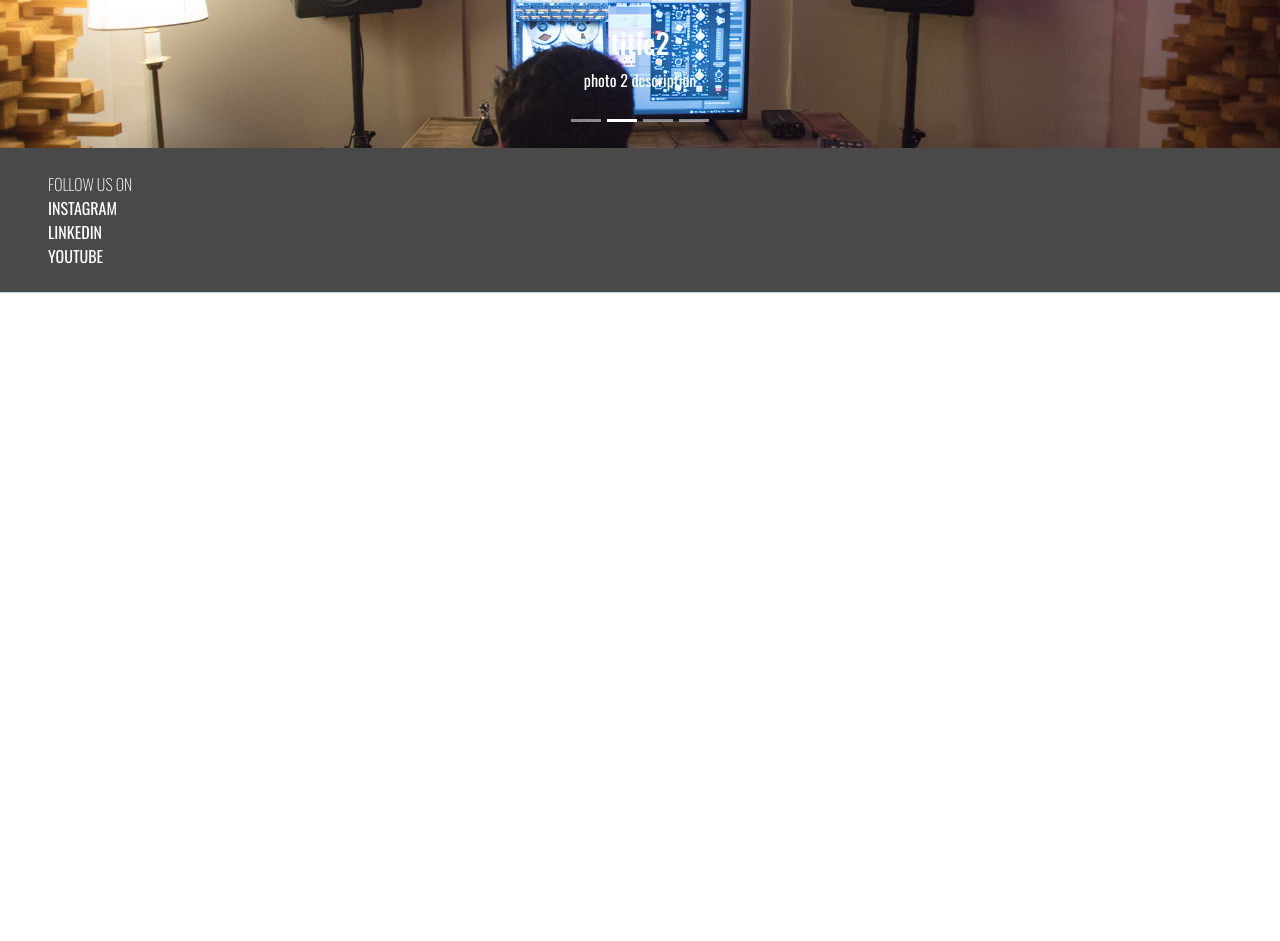
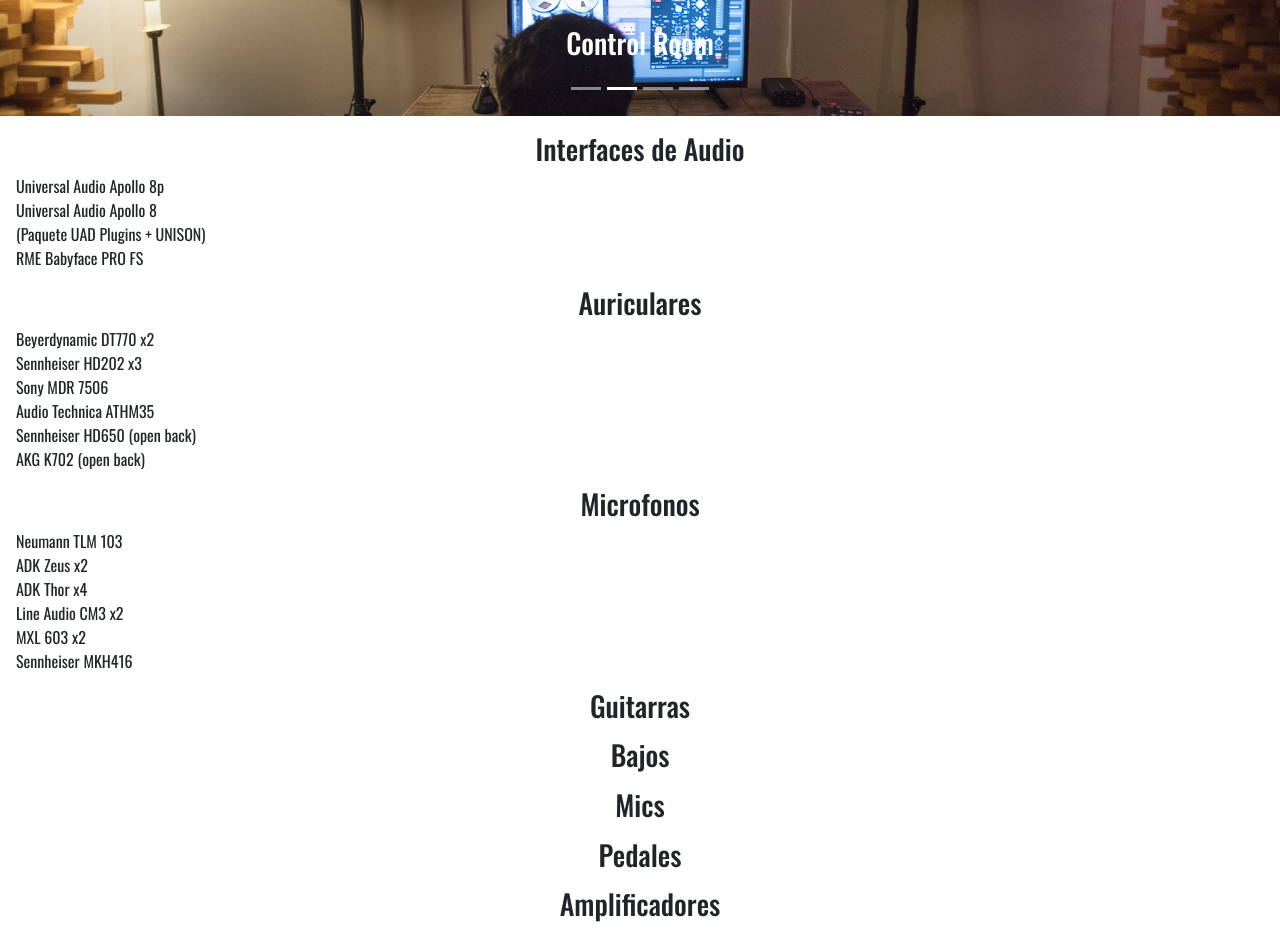
Before and after one commit to RodriCabrera/olaestudio, a React (Create React App) app: page /olaestudio/studio in a window 1280 px wide. Shown: the part 420-1361 px from the top of the page. Before the commit the page ends 800 px from the top, so only its background shows below. Built offline with nearby package versions, Linux system fonts and the light colour scheme; no server answers.

Commit message:
Avances en la page/Studio

```diff
--- a/src/App.js
+++ b/src/App.js
@@ -6,16 +6,17 @@
 import { BrowserRouter, Switch, Route } from "react-router-dom";
 import Home from "./pages/Home";
 import About from "./pages/About";
-import Studio from "./components/Studio/Studio";
 import Contact from "./pages/Contact";
 import NotFound from "./pages/NotFound";
 import Project from "./pages/Project";
-
+import ScrollToTop from "./hooks/ScrollToTop";
+import Studio from "./pages/Studio";
 function App() {
 	return (
 		<>
 			<BrowserRouter basename="olaestudio">
 				<Navbar />
+				<ScrollToTop />
 				<Switch>
 					<Route exact path="/" component={Home} />
 					<Route exact path="/about" component={About} />
--- a/src/components/Navbar/Navbar.jsx
+++ b/src/components/Navbar/Navbar.jsx
@@ -27,12 +27,12 @@
 				</IconLogoMobile>
 
 				<Menu click={click}>
+					<MenuItem to="/" onClick={() => changeClick()}>
+						<MenuItemLink>HOME</MenuItemLink>
+					</MenuItem>
 					<MenuItem to="/about" onClick={() => changeClick()}>
 						<MenuItemLink>ABOUT</MenuItemLink>
 					</MenuItem>
-					{/* <MenuItem to="/portfolio" onClick={() => changeClick()}>
-						<MenuItemLink to="/portfolio">PORTFOLIO</MenuItemLink>
-					</MenuItem> */}
 					<MenuItem to="/studio" onClick={() => changeClick()}>
 						<MenuItemLink to="/studio">STUDIO</MenuItemLink>
 					</MenuItem>
--- a/src/components/Portfolio/Portfolio.elements.jsx
+++ b/src/components/Portfolio/Portfolio.elements.jsx
@@ -50,11 +50,17 @@
 	font-size: 1.5rem;
 	color: #ffffff;
 	transition: 500ms all ease;
+	@media screen and (max-width: 500px) {
+		opacity: 1;
+	}
 `;
 export const Thumbnail = styled.img`
 	width: auto;
 	/* height: 100%; */
 	transition: 200ms all ease-out;
+	@media screen and (max-width: 500px) {
+		filter: brightness(60%);
+	}
 `;
 export const ImageWrapperLink = styled(Link)`
 	position: relative;
--- a/src/components/Studio/Slider.jsx
+++ b/src/components/Studio/Slider.jsx
@@ -11,26 +11,26 @@
 		{
 			id: 1,
 			img: studioPhoto1,
-			title: "title1",
-			description: "photo 1 description",
+			title: "Control Room",
+			description: "",
 		},
 		{
 			id: 2,
 			img: studioPhoto2,
-			title: "title2",
-			description: "photo 2 description",
+			title: "Control Room",
+			description: "",
 		},
 		{
 			id: 3,
 			img: studioPhoto3,
-			title: "title3",
-			description: "photo 3 description",
+			title: "Control Room",
+			description: "Room Acoustics in every space",
 		},
 		{
 			id: 4,
 			img: studioPhoto4,
-			title: "title4",
-			description: "photo 4 description",
+			title: "Premium Equipment",
+			description: "",
 		},
 	];
 	const mapPics = studioPhotos.map((elem) => {
--- a/src/components/Studio/Studio.elements.jsx
+++ b/src/components/Studio/Studio.elements.jsx
@@ -4,20 +4,10 @@
 	width: 100%;
 	background-color: whitesmoke;
 `;
-
 export const StudioHeader = styled.h1`
 	text-align: center;
 	padding: 1rem;
 `;
-export const ImagesContainer = styled.div`
-	background-color: paleturquoise;
-	width: 100%;
-	height: 100%;
-	display: grid;
-	grid-template-columns: repeat(3, 1fr);
-	grid-auto-rows: minmax(200px, auto);
-`;
-
 export const Image = styled.div`
 	background-image: url(${(props) => props.src});
 	background-position: center;
@@ -26,7 +16,6 @@
 	flex-wrap: wrap;
 	height: 400px;
 	transition: 300ms all ease-in-out;
-
 	&:hover {
 		filter: brightness(125%);
 	}
--- a/src/components/Studio/Studio.jsx
+++ b/src/components/Studio/StudioCarousel.jsx
@@ -1,16 +1,19 @@
 import React from "react";
+import { Link } from "react-router-dom";
 import Slider from "./Slider";
 import { StudioContainer, StudioHeader } from "./Studio.elements";
 
-const Studio = () => {
+const StudioCarousel = () => {
 	return (
 		<>
 			<StudioContainer>
 				<StudioHeader>THE STUDIO</StudioHeader>
-				<Slider />
+				<Link to="/studio">
+					<Slider />
+				</Link>
 			</StudioContainer>
 		</>
 	);
 };
 
-export default Studio;
+export default StudioCarousel;
--- /dev/null
+++ b/src/components/Studio/StudioEquipment.elements.js
@@ -0,0 +1,11 @@
+import styled from "styled-components";
+
+export const StudioEqImageContainer = styled.div``;
+export const StudioEqImage = styled.img``;
+export const StudioEqTitle = styled.h3`
+	text-align: center;
+	margin-top: 1rem;
+`;
+export const StudioEqText = styled.p`
+	margin: 0 0 0 1rem;
+`;
--- /dev/null
+++ b/src/components/Studio/StudioEquipment.jsx
@@ -0,0 +1,67 @@
+import React from "react";
+import studioPhoto1 from "../../assets/estudio-fotos/estudio-1.jpg";
+import studioPhoto2 from "../../assets/estudio-fotos/estudio-2.jpg";
+import studioPhoto3 from "../../assets/estudio-fotos/estudio-3.jpg";
+import studioPhoto4 from "../../assets/estudio-fotos/estudio-4.jpg";
+import Slider from "./Slider";
+import { StudioEqTitle, StudioEqText } from "./StudioEquipment.elements";
+
+const StudioEquipment = () => {
+	// Crear array con el equipamiento del estudio
+	return (
+		<>
+			<Slider />
+
+			<StudioEqTitle>Interfaces de Audio</StudioEqTitle>
+			<StudioEqText>Universal Audio Apollo 8p</StudioEqText>
+			<StudioEqText>Universal Audio Apollo 8</StudioEqText>
+			<StudioEqText>(Paquete UAD Plugins + UNISON)</StudioEqText>
+			<StudioEqText>RME Babyface PRO FS</StudioEqText>
+			<StudioEqTitle>Auriculares</StudioEqTitle>
+			<StudioEqText>Beyerdynamic DT770 x2</StudioEqText>
+			<StudioEqText>Sennheiser HD202 x3</StudioEqText>
+			<StudioEqText>Sony MDR 7506</StudioEqText>
+			<StudioEqText>Audio Technica ATHM35</StudioEqText>
+			<StudioEqText>Sennheiser HD650 (open back)</StudioEqText>
+			<StudioEqText>AKG K702 (open back)</StudioEqText>
+
+			<StudioEqTitle>Microfonos</StudioEqTitle>
+			<StudioEqText>Neumann TLM 103</StudioEqText>
+			<StudioEqText>ADK Zeus x2</StudioEqText>
+			<StudioEqText>ADK Thor x4</StudioEqText>
+			<StudioEqText>Line Audio CM3 x2</StudioEqText>
+			<StudioEqText>MXL 603 x2</StudioEqText>
+			<StudioEqText>Sennheiser MKH416</StudioEqText>
+			<StudioEqText></StudioEqText>
+			<StudioEqText></StudioEqText>
+			<StudioEqText></StudioEqText>
+			<StudioEqText></StudioEqText>
+			<StudioEqText></StudioEqText>
+			<StudioEqText></StudioEqText>
+			<StudioEqText></StudioEqText>
+			<StudioEqText></StudioEqText>
+
+			<StudioEqTitle>Guitarras</StudioEqTitle>
+			<StudioEqText></StudioEqText>
+			<StudioEqText></StudioEqText>
+			<StudioEqText></StudioEqText>
+			<StudioEqText></StudioEqText>
+			<StudioEqText></StudioEqText>
+			<StudioEqText></StudioEqText>
+			<StudioEqText></StudioEqText>
+			<StudioEqText></StudioEqText>
+			<StudioEqText></StudioEqText>
+
+			<StudioEqTitle>Bajos</StudioEqTitle>
+			<StudioEqTitle>Mics</StudioEqTitle>
+			<StudioEqTitle>Pedales</StudioEqTitle>
+			<StudioEqTitle>Amplificadores</StudioEqTitle>
+			<StudioEqTitle>DI</StudioEqTitle>
+			<StudioEqTitle>Controladores MIDI</StudioEqTitle>
+			<StudioEqTitle>Monitores</StudioEqTitle>
+			<StudioEqTitle>Otros</StudioEqTitle>
+		</>
+	);
+};
+
+export default StudioEquipment;
--- /dev/null
+++ b/src/hooks/ScrollToTop.js
@@ -0,0 +1,17 @@
+import { useEffect } from "react";
+import { withRouter } from "react-router-dom";
+
+function ScrollToTop({ history }) {
+	useEffect(() => {
+		const unlisten = history.listen(() => {
+			window.scrollTo(0, 0);
+		});
+		return () => {
+			unlisten();
+		};
+	}, [history]);
+
+	return null;
+}
+
+export default withRouter(ScrollToTop);
--- a/src/pages/Home.jsx
+++ b/src/pages/Home.jsx
@@ -1,13 +1,13 @@
 import React from "react";
 import Banner from "../components/Banner/Banner";
 import Portfolio from "../components/Portfolio/Portfolio";
-import Studio from "../components/Studio/Studio";
+import StudioCarousel from "../components/Studio/StudioCarousel";
 const Home = () => {
 	return (
 		<>
-			<Banner></Banner>
-			<Portfolio></Portfolio>
-			<Studio></Studio>
+			<Banner />
+			<Portfolio />
+			<StudioCarousel />
 		</>
 	);
 };
--- a/src/pages/NotFound.jsx
+++ b/src/pages/NotFound.jsx
@@ -1,7 +1,7 @@
 import React from "react";
 
 const NotFound = () => {
-	return <h1 style={{ height: "40vh" }}>PAGE NOT FOUND :/</h1>;
+	return <h1 style={{ height: "60vh" }}>PAGE NOT FOUND :/</h1>;
 };
 
 export default NotFound;
--- /dev/null
+++ b/src/pages/Studio.jsx
@@ -0,0 +1,12 @@
+import React from "react";
+import StudioEquipment from "../components/Studio/StudioEquipment";
+
+const Studio = () => {
+	return (
+		<>
+			<h1 style={{ textAlign: "center" }}>The Studio</h1>
+			<StudioEquipment></StudioEquipment>
+		</>
+	);
+};
+export default Studio;
```
